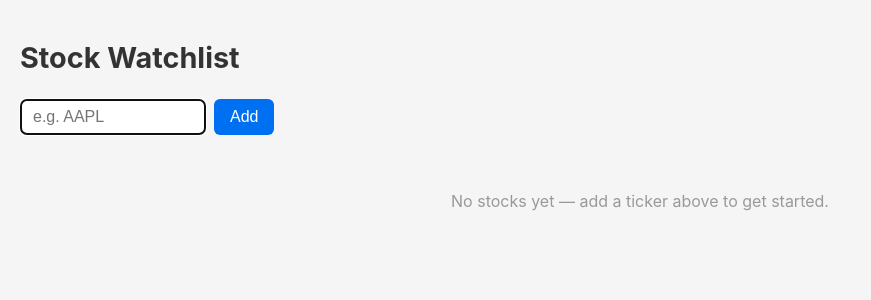
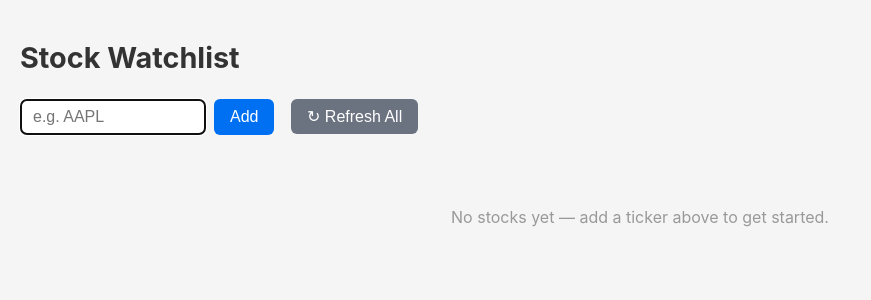
Before and after one commit to ai-investror/stock-watchlist, a Flask app: page / in a window 1280 px wide. Shown: the top 300 px of the page, without its empty margins (0-871 px from the left). Run offline with Flask 3, Linux system fonts and the light colour scheme; data that the repository does not hold is empty.

Commit message:
Add Refresh All button to force re-scrape all tickers
Adds /refresh-all route that bypasses staleness checks and runs
both daily and fundamentals refresh for every ticker. Useful after
code fixes without needing to reset timestamps in Supabase.

Co-Authored-By: Claude Sonnet 4.6 <noreply@anthropic.com>

```diff
--- a/app.py
+++ b/app.py
@@ -467,6 +467,16 @@ def update(ticker):
     return jsonify({'ok': True})
 
 
+@app.route('/refresh-all', methods=['POST'])
+def refresh_all():
+    watchlist = load_watchlist()
+    with ThreadPoolExecutor(max_workers=3) as ex:
+        ex.map(refresh_daily, watchlist)
+    with ThreadPoolExecutor(max_workers=3) as ex:
+        ex.map(refresh_fundamentals, watchlist)
+    return redirect(url_for('index'))
+
+
 @app.route('/refresh/<ticker>', methods=['POST'])
 def refresh_stock(ticker):
     watchlist = load_watchlist()
--- a/templates/index.html
+++ b/templates/index.html
@@ -96,9 +96,12 @@
 <body>
     <h1>Stock Watchlist</h1>
 
-    <form action="/add" method="POST">
+    <form action="/add" method="POST" style="display:inline-flex; gap:8px; margin-right:12px;">
         <input type="text" name="ticker" placeholder="e.g. AAPL" autocomplete="off" autofocus>
         <button type="submit">Add</button>
+    </form>
+    <form action="/refresh-all" method="POST" style="display:inline-flex;">
+        <button type="submit" style="background:#6b7280;" onclick="this.textContent='Refreshing…'; this.disabled=true;">↻ Refresh All</button>
     </form>
 
     {% if stocks %}
```
